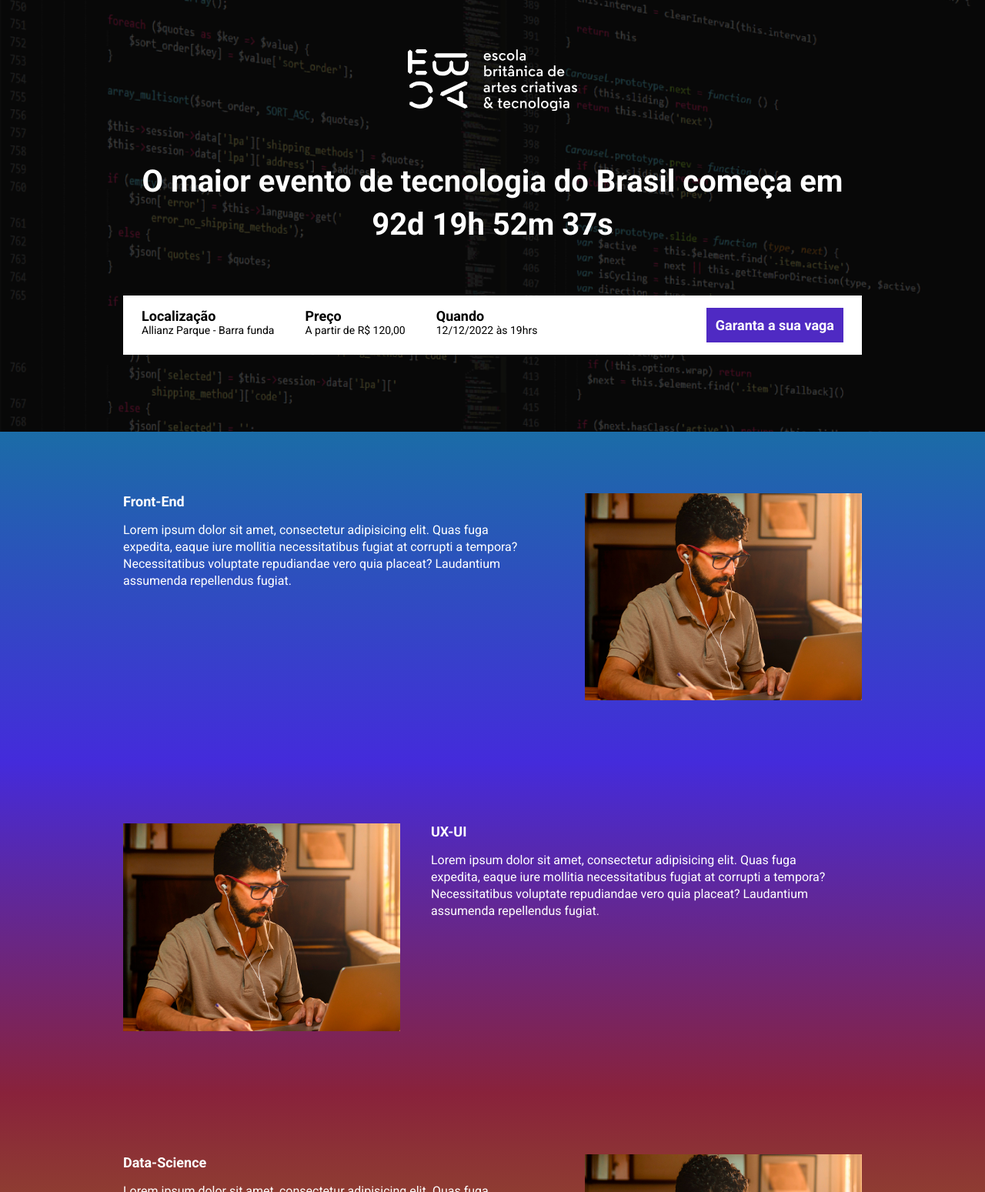
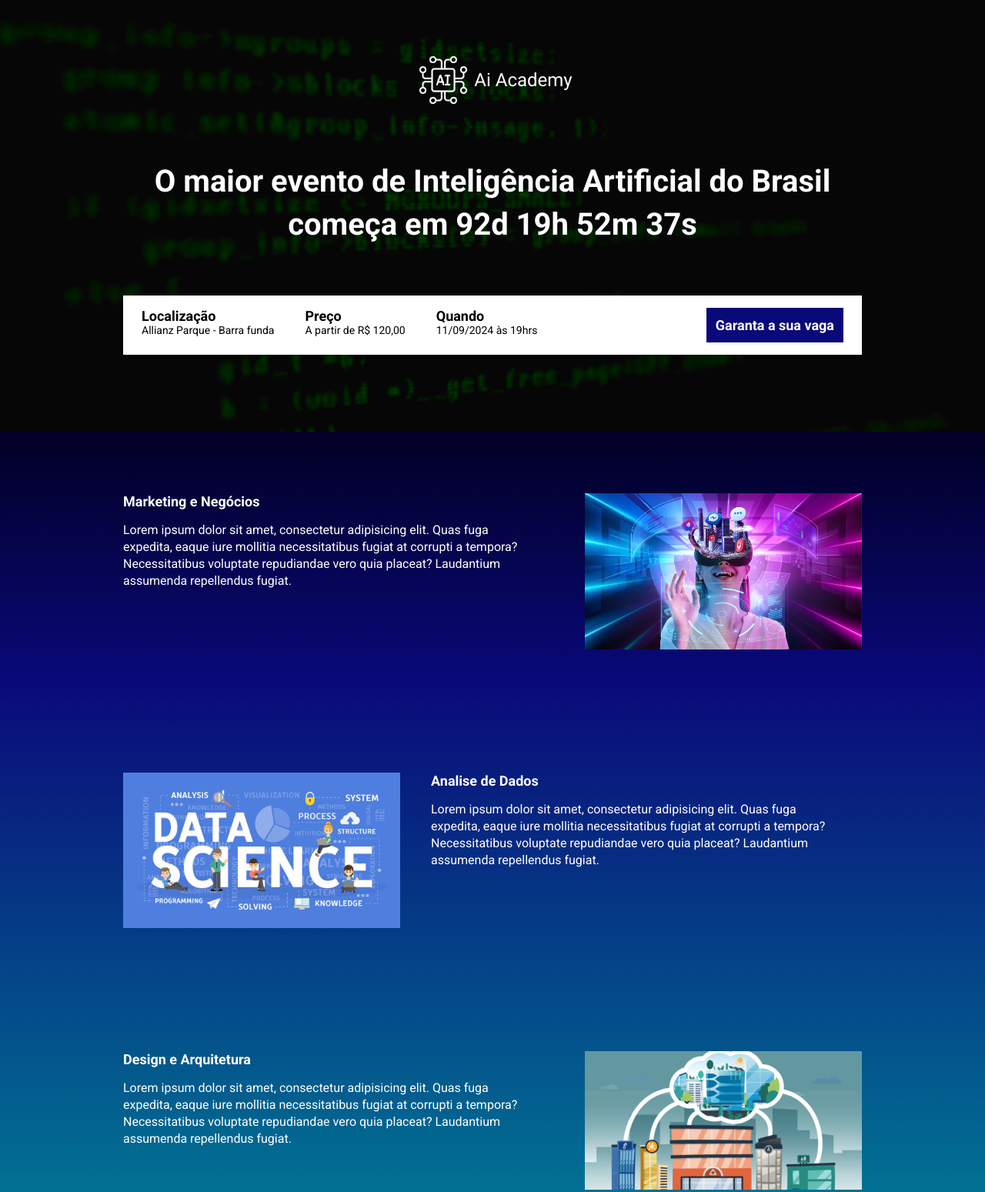
Before and after one commit to YuriGConstantino/curso_ebac_frontend, a website built with Parcel: page src/index.html in a window 1280 px wide. Shown: the top 1549 px of the page at 77% size. Built offline with nearby package versions, Linux system fonts and the light colour scheme.

Commit message:
first commit

```diff
--- a/src/index.html
+++ b/src/index.html
@@ -15,9 +15,12 @@
 <body>
     <header class="hero">
         <div class="container">
-            <img class="hero__logo" src="images/ebac_logo.svg" alt="">
+            <div class="hero__logo__container">
+                <img class="hero__logo-img" src="./images/logo.png" alt="">
+                <p class="hero__logo-text">Ai Academy</p>
+            </div>
             <p class="hero__text">
-                O maior evento de tecnologia do Brasil começa em <span data-contador="contador"></span>
+                O maior evento de Inteligência Artificial do Brasil começa em <span data-contador="contador"></span>
             </p>
             <div class="infos-bar">
                 <ul class="infos-bar__infos">
@@ -31,7 +34,7 @@
                     </li>
                     <li class="infos-bar__infos__item">
                         <b>Quando</b>
-                        12/12/2022 às 19hrs
+                        11/09/2024 às 19hrs
                     </li>
                 </ul>
                 <a href="#" class="button button--primary">Garanta a sua vaga</a>
@@ -39,45 +42,35 @@
         </div>
     </header>
 
+    <div class="event__container">
         <section  class="event event--front-end">
             <div data-aos="fade-right" class="container">
                 <div class="event__details">
-                <h2 class="event__details__title">Front-End</h2>
+                    <h2 class="event__details__title">Marketing e Negócios</h2>
                     <p class="event__details__description">Lorem ipsum dolor sit amet, consectetur adipisicing elit. Quas fuga expedita, eaque iure mollitia necessitatibus fugiat at corrupti a tempora? Necessitatibus voluptate repudiandae vero quia placeat? Laudantium assumenda repellendus fugiat.</p>
                 </div>
-            <img class="event__image" src="./images/frontend.png" alt="">
+                <img class="event__image" src="./images/artificial no marketing digital.jpg" alt="">
             </div>
         </section>
-
         <section  class="event event--ux-ui event--image-left">
             <div data-aos="fade-left" class="container">
                 <div class="event__details">
-                <h2 class="event__details__title">UX-UI</h2>
+                    <h2 class="event__details__title">Analise de Dados</h2>
                     <p class="event__details__description">Lorem ipsum dolor sit amet, consectetur adipisicing elit. Quas fuga expedita, eaque iure mollitia necessitatibus fugiat at corrupti a tempora? Necessitatibus voluptate repudiandae vero quia placeat? Laudantium assumenda repellendus fugiat.</p>
                 </div>
-            <img class="event__image" src="./images/frontend.png" alt="">
+                <img class="event__image" src="./images/data-science-analytics-inteligencia-artificial-1024x576.jpg" alt="">
             </div>
         </section>
-
         <section class="event event--data-science">
             <div data-aos="fade-right" class="container">
                 <div class="event__details">
-                <h2 class="event__details__title">Data-Science</h2>
+                    <h2 class="event__details__title">Design e Arquitetura</h2>
                     <p class="event__details__description">Lorem ipsum dolor sit amet, consectetur adipisicing elit. Quas fuga expedita, eaque iure mollitia necessitatibus fugiat at corrupti a tempora? Necessitatibus voluptate repudiandae vero quia placeat? Laudantium assumenda repellendus fugiat.</p>
                 </div>
-            <img class="event__image" src="./images/frontend.png" alt="">
+                <img class="event__image" src="./images/architecture-IA-04-1024x512.png" alt="">
             </div>
         </section>
-
-    <section class="event event--back-end event--image-left">
-        <div data-aos="fade-left" class="container">
-            <div class="event__details">
-                <h2 class="event__details__title">Back-End</h2>
-                <p class="event__details__description">Lorem ipsum dolor sit amet, consectetur adipisicing elit. Quas fuga expedita, eaque iure mollitia necessitatibus fugiat at corrupti a tempora? Necessitatibus voluptate repudiandae vero quia placeat? Laudantium assumenda repellendus fugiat.</p>
     </div>
-            <img class="event__image" src="./images/frontend.png" alt="">
-        </div>
-    </section>
 
 
     <script src="https://unpkg.com/aos@next/dist/aos.js"></script>
--- a/src/styles/_event.scss
+++ b/src/styles/_event.scss
@@ -3,21 +3,11 @@
 .event {
     padding: 80px 0;
 
-    &--front-end {
-        background-image: linear-gradient(variables.$blue1, variables.$blue2);
+    &__container {
+        background: rgb(2,0,36);
+        background: linear-gradient(180deg, variables.$blue1 0%, variables.$blue2 30%, variables.$blue3 100%);
     }
 
-    &--ux-ui {
-        background-image: linear-gradient(variables.$blue2, variables.$pink);
-    }
-
-    &--data-science {
-        background-image: linear-gradient(variables.$pink, variables.$yellow);
-    }
-
-    &--back-end {
-        background-image: linear-gradient(variables.$yellow, variables.$pink);
-    }
 
     &--image-left {
         .container {
@@ -31,6 +21,7 @@
         gap: 40px;
 
     }
+
     &__image {
         max-width: 360px;
 
@@ -38,6 +29,7 @@
 
     &__details {
         margin-right: 40px;
+
         &__title {
             font-size: 18px;
             font-weight: bold;
--- a/src/styles/_hero.scss
+++ b/src/styles/_hero.scss
@@ -3,7 +3,7 @@
 .hero {
     padding-top: 64px;
     padding-bottom: 100px;
-    background-image: url('/src/images/fundo.png');
+    background-image: url('/src/images/banner.gif');
     background-repeat: no-repeat;
     background-size: cover;
     position: relative;
@@ -32,9 +32,20 @@
     }
 
     &__logo {
-        margin: 0 auto;
-        height: 80px;
-        display: block;
+        &__container {
+            display: flex;
+            justify-content: center;
+            align-items: center;
+        }
+
+        &-img {
+            height: 80px;
+            filter: brightness(0) saturate(100%) invert(100%) sepia(100%) saturate(2%) hue-rotate(276deg) brightness(108%) contrast(100%);
+        }
+
+        &-text {
+            font-size: 24px;
+        }
     }
 
     @media (max-width: 640px) {
--- a/src/styles/_variables.scss
+++ b/src/styles/_variables.scss
@@ -1,7 +1,5 @@
-$blue1: #1b6ca7;
-$blue2: #442bdb;
+$blue1: rgba(2,0,36,1);
+$blue2: rgba(9,9,121,1);
+$blue3: rgba(0,125,150,1);
 $textColor: #fff;
 $secondaryTextColor: #000;
-$pink:#89223b ;
-$yellow: #9c791d;
-$purple: #4f2ac3;
--- a/src/styles/components/buttons.scss
+++ b/src/styles/components/buttons.scss
@@ -11,7 +11,7 @@
 
     &--primary {
         color: variables.$textColor;
-        background-color: variables.$purple;
+        background-color: variables.$blue2;
     }
 
 
```
Also changed, not shown: src/images/architecture-IA-04-1024x512.png (added), src/images/artificial no marketing digital.jpg (added), src/images/backend.png (deleted), src/images/banner.gif (added), src/images/data-science-analytics-inteligencia-artificial-1024x576.jpg (added), src/images/data.png (deleted), src/images/ebac_logo.svg (deleted), src/images/frontend.png (deleted), src/images/logo.png (added), src/images/ui-ux.png (deleted). Lines whose indentation alone changed are shown as unchanged.
